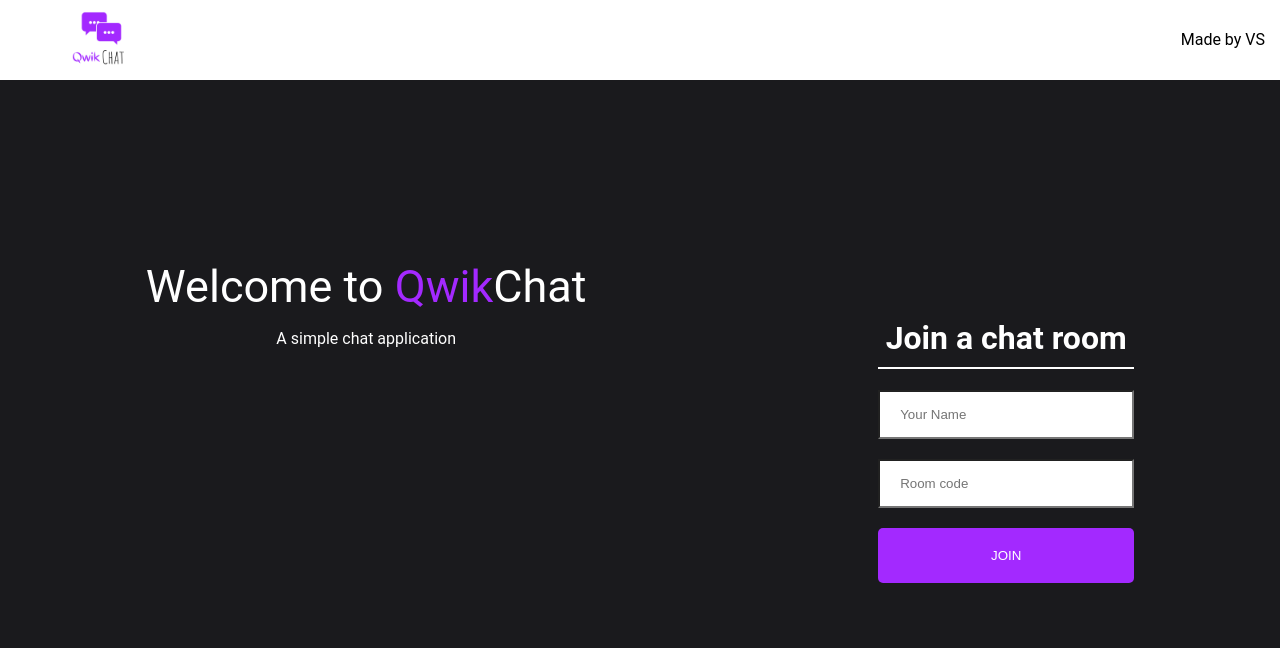
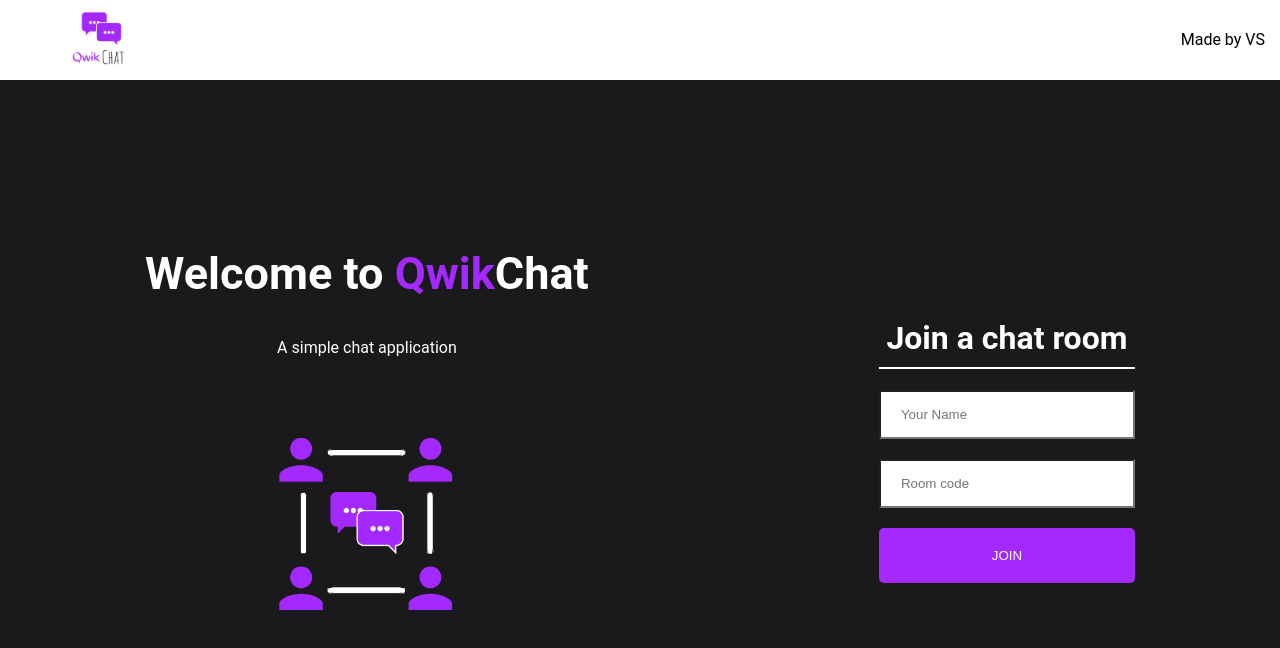
Before and after one commit to Vishruth-S/QwikCHAT, a React (Create React App) app in the folder Client/: page / in a window 1280 px wide. Shown: the top 648 px of the page. Built offline with nearby package versions, Linux system fonts and the light colour scheme.

Commit message:
Added images

```diff
--- a/Client/src/components/Join/Join.css
+++ b/Client/src/components/Join/Join.css
@@ -22,7 +22,7 @@ html, body {
 
 .welcomeContainer {
     color: #fff;
-    margin-top: 180px;
+    margin-top: 80px;
 }
 
 .joinInnerContainer {
@@ -39,7 +39,10 @@ html, body {
 .welcome {
     font-size: 45px;
     padding-top: 50px;
-    margin-bottom: -40px;
+}
+
+.welcome-image {
+    width: 300px;
 }
 
 .heading {
--- a/Client/src/components/Join/Join.js
+++ b/Client/src/components/Join/Join.js
@@ -1,5 +1,6 @@
 import React, { useState } from 'react'
 import { Link } from 'react-router-dom'
+import Image from '../../Assets/chatDark.png'
 import './Join.css'
 
 const Join = () => {
@@ -10,8 +11,9 @@ const Join = () => {
         <div>
             <div className="joinOuterContainer">
                 <div className="welcomeContainer">
-                    <text className="welcome">Welcome to <span style={{ color: "#a329ff" }}>Qwik</span>Chat</text>
+                    <h2 className="welcome">Welcome to <span style={{ color: "#a329ff" }}>Qwik</span>Chat</h2>
                     <p>A simple chat application</p>
+                    <img className="welcome-image" src={Image} alt="chat"></img>
                 </div>
                 <div className="joinInnerContainer">
                     <h1 className="heading">Join a chat room</h1>
```
Also changed, not shown: Client/src/Assets/chatDark.png (added), Client/src/Assets/chatLight.png (added).
